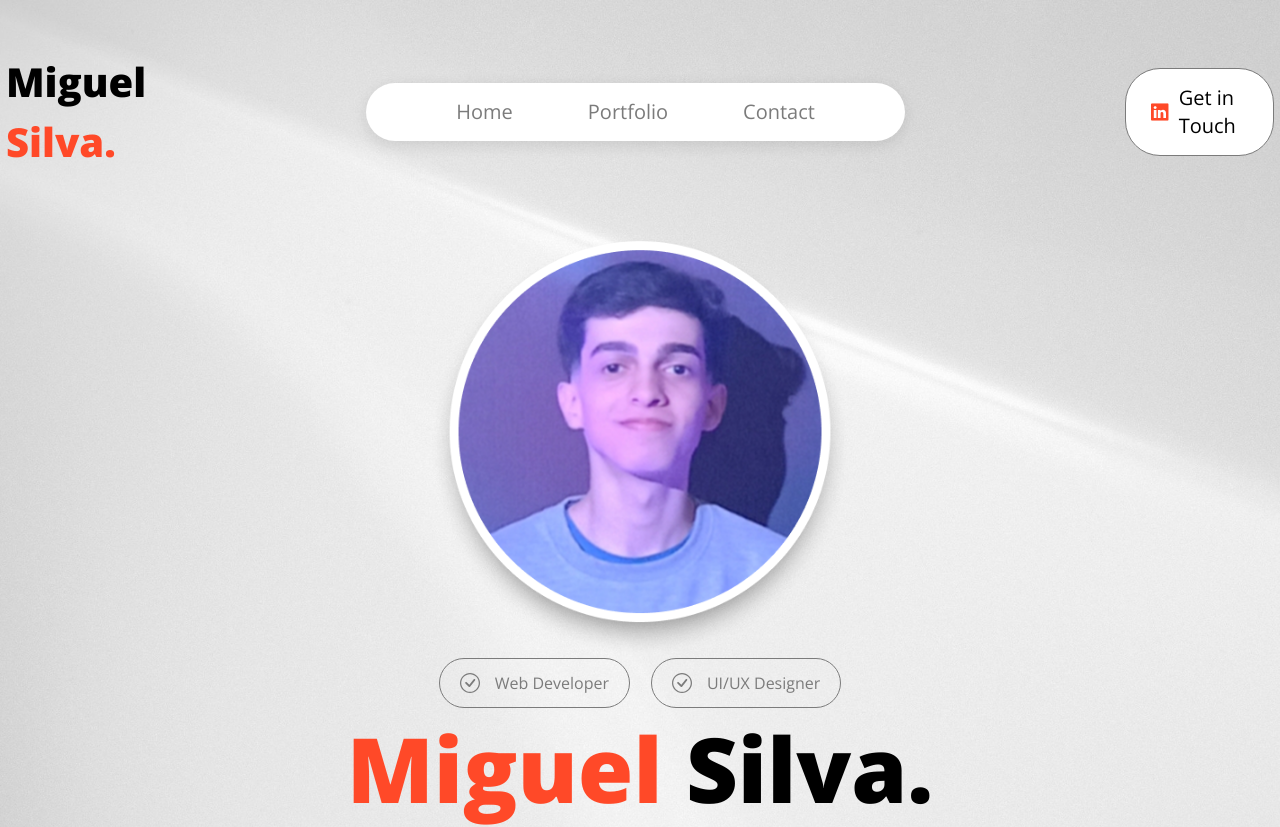
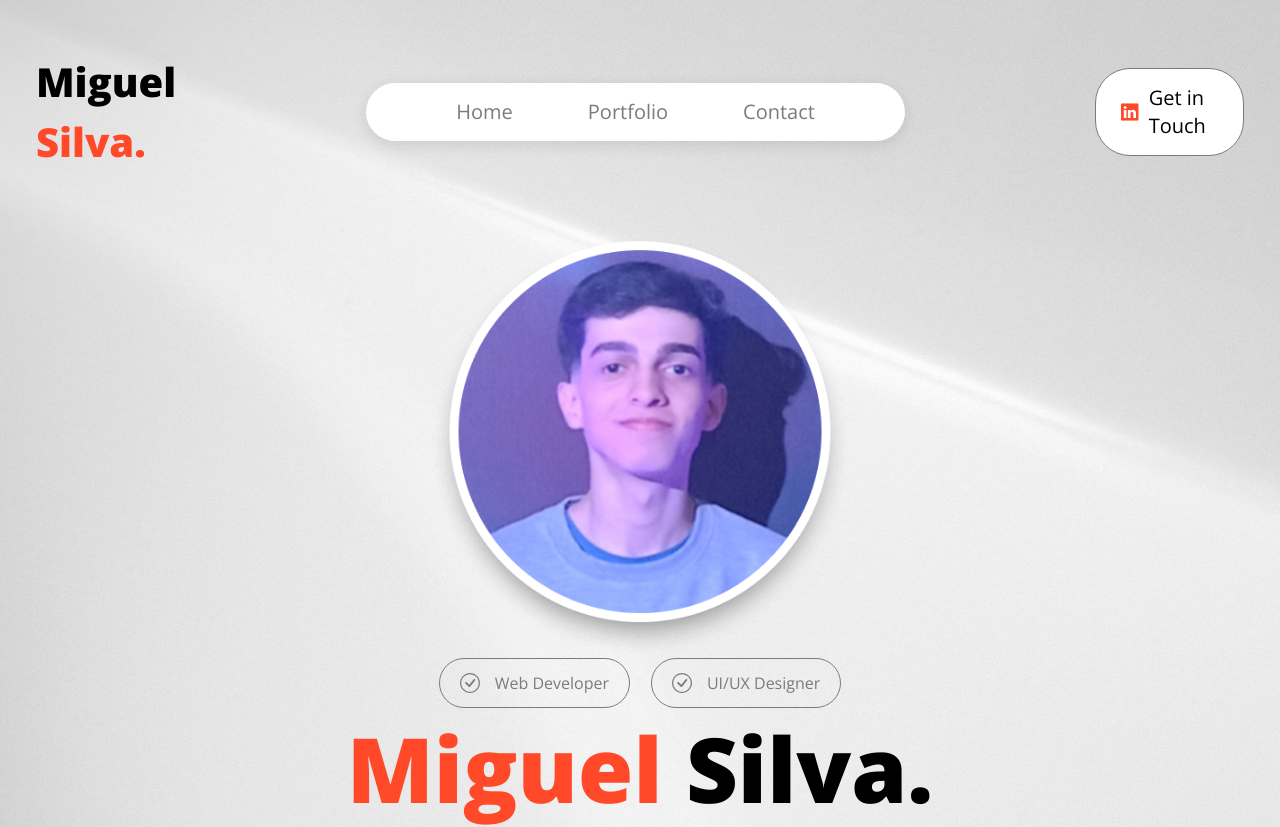
Before and after one commit to miguelzack/aulas-lima-senai, a Next.js app in the folder portfolio-tailwind/: page / in a window 1280 px wide. Shown: the top 827 px of the page. Built offline with nearby package versions, Linux system fonts and the light colour scheme.

Commit message:
fix: gap in header

```diff
--- a/portfolio-tailwind/src/components/header/header.tsx
+++ b/portfolio-tailwind/src/components/header/header.tsx
@@ -7,12 +7,12 @@ export function Header() {
   const [open, setOpen] = useState(false);
 
   return (
-    <header className="flex items-center xl:gap-[220px] w-full md:justify-center md:gap-6 justify-between">
+    <header className="flex items-center 2xl:gap-[220px] xl:gap-[190px] w-full md:justify-center md:gap-6 justify-between">
       <h2 className="xl:text-[40px] md:text-[23px] text-[24px] font-extrabold">
         Miguel <span className="text-primary">Silva.</span>
       </h2>
 
-      <div className="wrapper-nav hidden md:flex items-center xl:gap-[220px] gap-6">
+      <div className="wrapper-nav hidden md:flex items-center 2xl:gap-[220px] xl:gap-[190px] gap-6">
         <nav className="flex py-[15px] px-[90px] gap-[75px] items-center justify-center rounded-[35px] bg-white shadow-[0_4px_15px_0_rgba(0,0,0,0.10)]">
           <a href="#home" className="text-gray-custom hover:text-black-hover hover:font-semibold xl:text-xl text-base font-normal transition-all duration-300 ease-out  hover:-translate-y-1">
             Home
```
